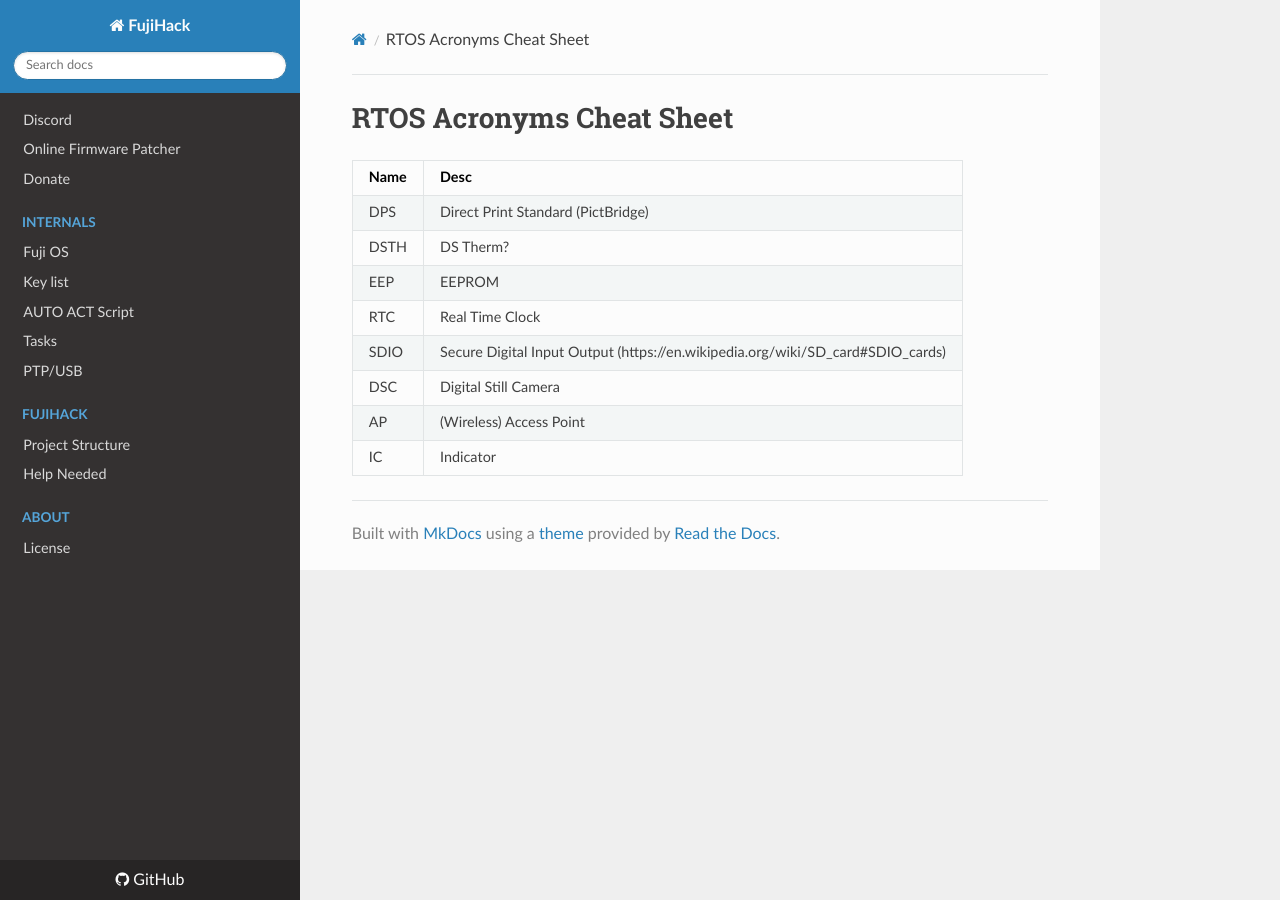
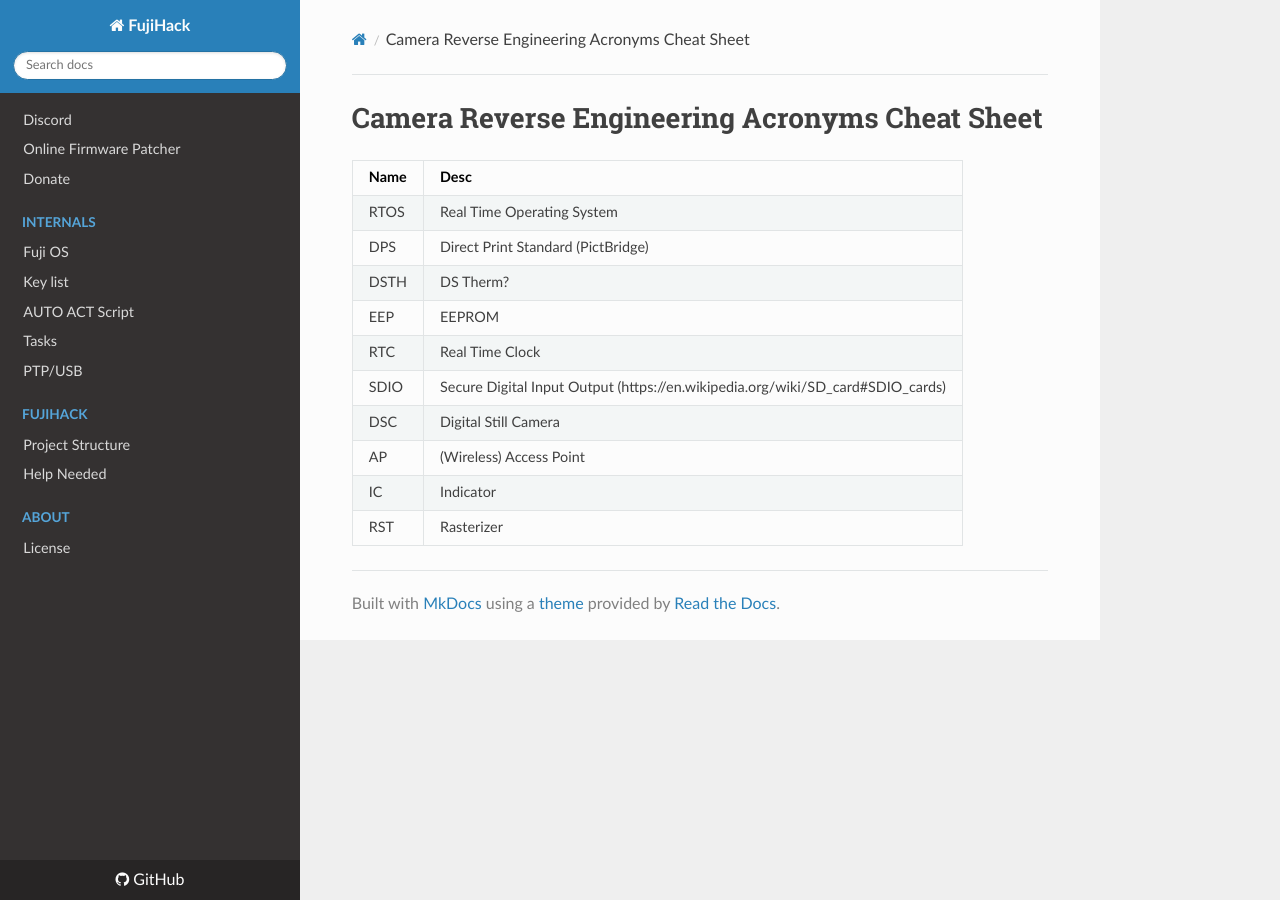
Before and after one commit to fujihack/wiki, an MkDocs documentation site: the page built from docs/words.md, in a window 1280 px wide. Built offline with MkDocs 1.6.1, drawn with Linux system fonts in a browser that asks for light colours; nearby versions of some CDN libraries.

Commit message:
Update words.md

```diff
--- a/docs/words.md
+++ b/docs/words.md
@@ -1,6 +1,7 @@
-# RTOS Acronyms Cheat Sheet
+# Camera Reverse Engineering Acronyms Cheat Sheet
 | Name | Desc |
 | --- | --- |
+| RTOS | Real Time Operating System |
 | DPS | Direct Print Standard (PictBridge) |
 | DSTH | DS Therm? |
 | EEP | EEPROM |
@@ -9,3 +10,4 @@
 | DSC | Digital Still Camera |
 | AP | (Wireless) Access Point |
 | IC | Indicator |
+| RST | Rasterizer |
```
